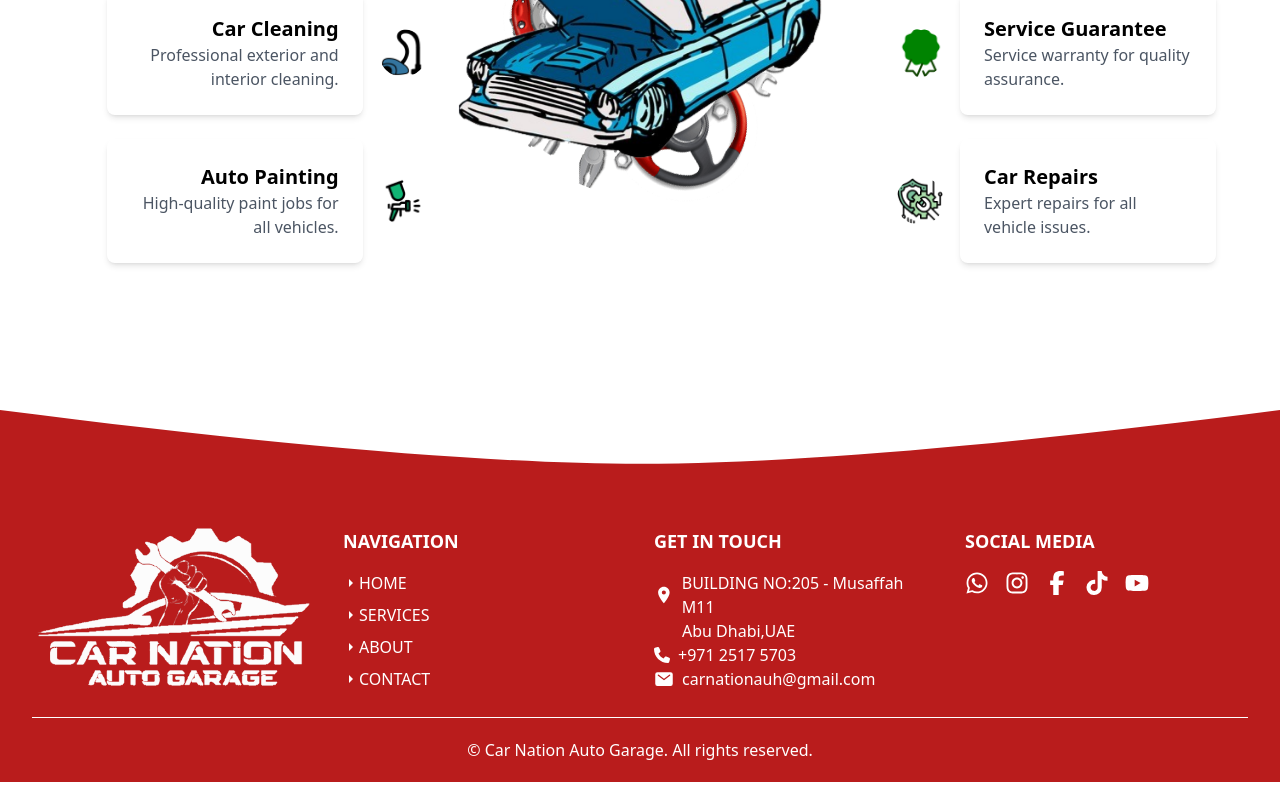
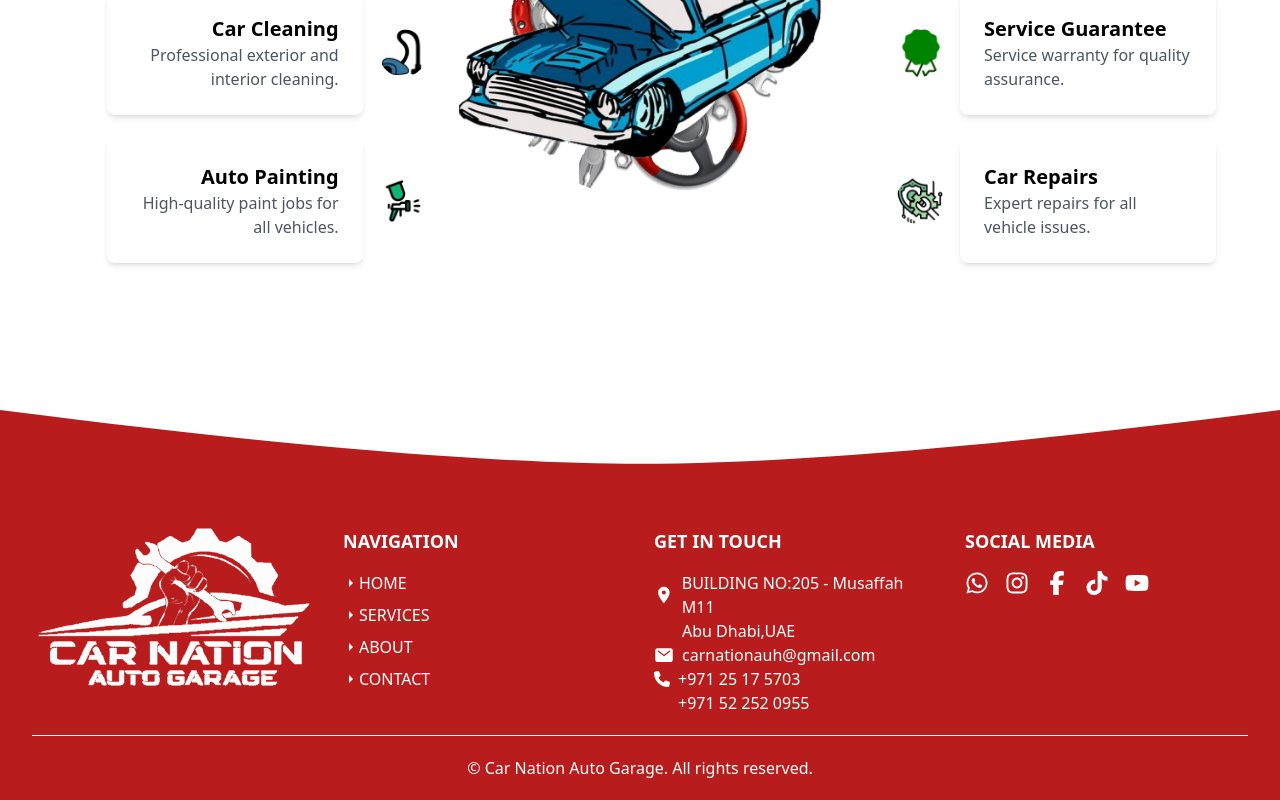
Before and after one commit to ansilrahman777/CarNation, a React (Vite) app in the folder car_nation/: page / in a window 1280 px wide. Shown: the part 3750-4550 px from the top of the page. Built offline with nearby package versions, Linux system fonts and the light colour scheme.

Commit message:
footer change

```diff
--- a/car_nation/src/components/Footer.jsx
+++ b/car_nation/src/components/Footer.jsx
@@ -92,18 +92,6 @@ export default function Footer() {
                   </span>
                 </a>
               </p>
-              <p className="text-white text-sm md:text-base">
-                <a
-                  href="tel:+7125175703"
-                  rel="noopener noreferrer"
-                  className="flex items-center gap-2"
-                >
-                  <FaPhone className="text-md text-white" />
-                  <span className="text-white hover:underline text-sm md:text-base">
-                    +971 2517 5703
-                  </span>
-                </a>
-              </p>
               <p className="text-white text-sm">
                 <a
                   href="mailto:carnationauh@gmail.com"
@@ -113,6 +101,30 @@ export default function Footer() {
                   <IoMail className="text-xl text-white" />
                   <span className="text-white hover:underline text-sm md:text-base">
                     carnationauh@gmail.com
+                  </span>
+                </a>
+              </p>
+              <p className="text-white text-sm md:text-base">
+                <a
+                  href="tel:+7125175703"
+                  rel="noopener noreferrer"
+                  className="flex items-center gap-2"
+                >
+                  <FaPhone className="text-md text-white" />
+                  <span className="text-white hover:underline text-sm md:text-base">
+                    +971 25 17 5703
+                  </span>
+                </a>
+              </p>
+              <p className="text-white text-sm md:text-base">
+                <a
+                  href="tel:+7125175703"
+                  rel="noopener noreferrer"
+                  className="flex items-center gap-2"
+                >
+                  <FaPhone className="text-md text-transparent" />
+                  <span className="text-white hover:underline text-sm md:text-base">
+                    +971 52 252 0955
                   </span>
                 </a>
               </p>
```
